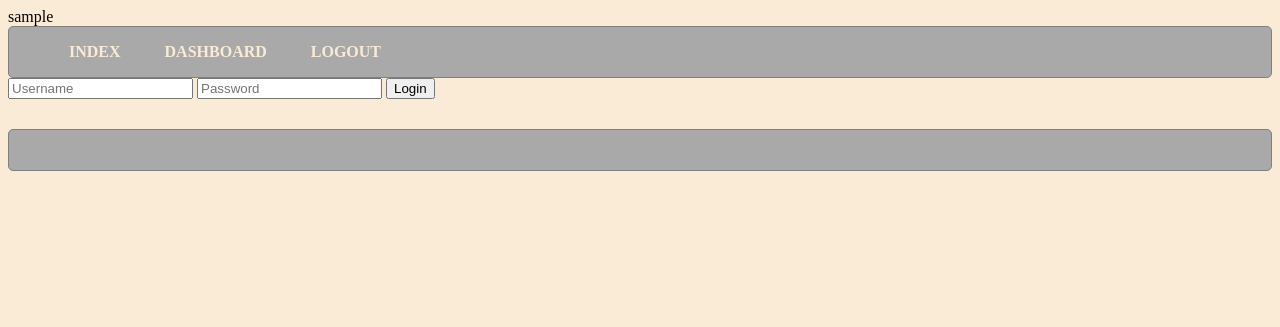
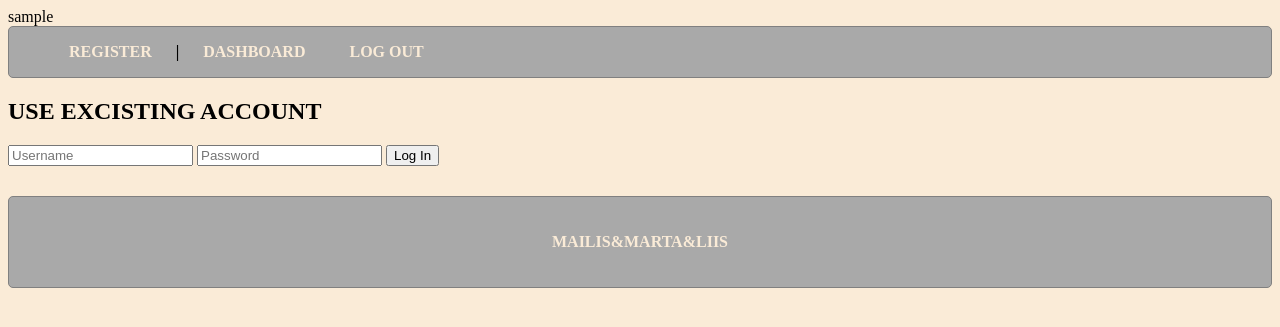
Before and after one commit to mailis1000/music_map, a PHP site: page /music_map/auth in a window 1280 px wide. Shown: the top 327 px of the page. Run offline with PHP 8.4, Linux system fonts and the light colour scheme; the visitor is signed in with stand-in values (Sample User, id 1).

Commit message:
edit html

```diff
--- a/view/auth/index.php
+++ b/view/auth/index.php
@@ -1,6 +1,9 @@
-
+<span><strong><?php echo $this->msg;?></strong></span>
+<div id="login">
+<h2>USE EXCISTING ACCOUNT</h2>
 <form action="<?php echo BASE;?>auth/auth" method="post">
     <input type="text" name="username" placeholder="Username" />
     <input type="password" name="password" placeholder="Password" />
-    <button type="submit">Login</button>
+    <button type="submit">Log In</button>
 </form>
+</div>
--- a/view/auth/search.php
+++ b/view/auth/search.php
@@ -27,3 +27,5 @@
 </form>
 
 <hr/>
+
+<!--<li><a href="<?php echo BASE; ?>search/find">Search</a></li>-->
--- a/view/footer.php
+++ b/view/footer.php
@@ -4,6 +4,8 @@
 
 <div id="footer">
 
+    <p>Mailis&Marta&Liis</p>
+
 </div>
 
 </body>
--- a/view/header.php
+++ b/view/header.php
@@ -7,14 +7,14 @@
 <span><?php echo (isset($_SESSION['login']))? $_SESSION['login']: '';?></span>
 <div id="menubar">
 <ul>
-    <li><a href="<?php echo BASE; ?>index/index">Index</a></li>
+    <li><a href="<?php echo BASE; ?>index/index">Register</a></li>
+    <li><span> | </span></li>
     <?php if(isset($_SESSION['login'])):?>
         <li><a href="<?php echo BASE; ?>dashboard/index">Dashboard</a></li>
-        <li><a href="<?php echo BASE; ?>auth/logout">Logout</a></li>
+        <li><a href="<?php echo BASE; ?>auth/logout">Log Out</a></li>
 
     <?php else:?>
-        <li><a href="<?php echo BASE; ?>auth/index">Login</a></li>
-        <li><a href="<?php echo BASE; ?>search/find">Search</a></li>
+        <li><a href="<?php echo BASE; ?>auth/index">Log In</a></li>
     <?php endif;?>
 
 
```
